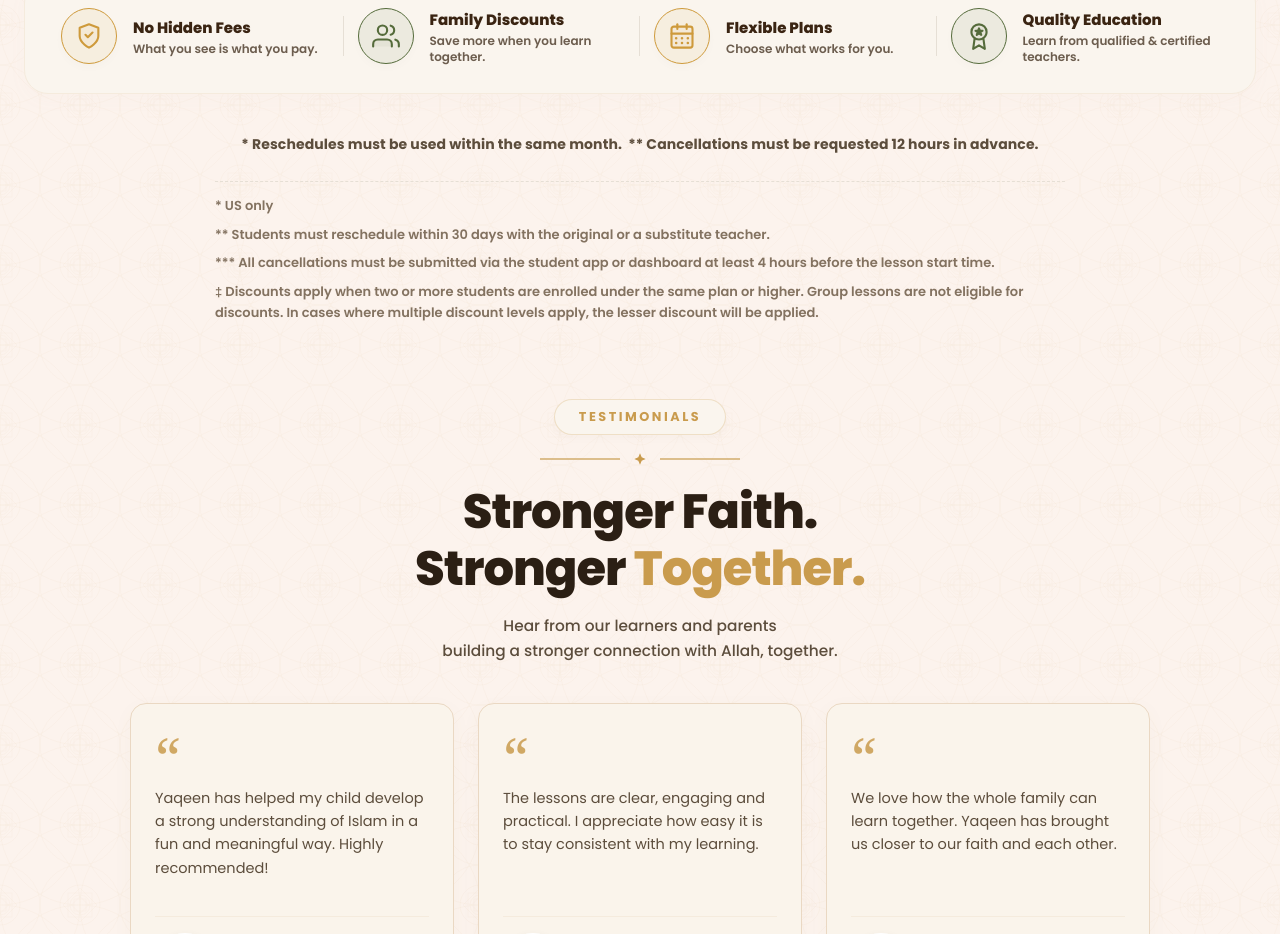
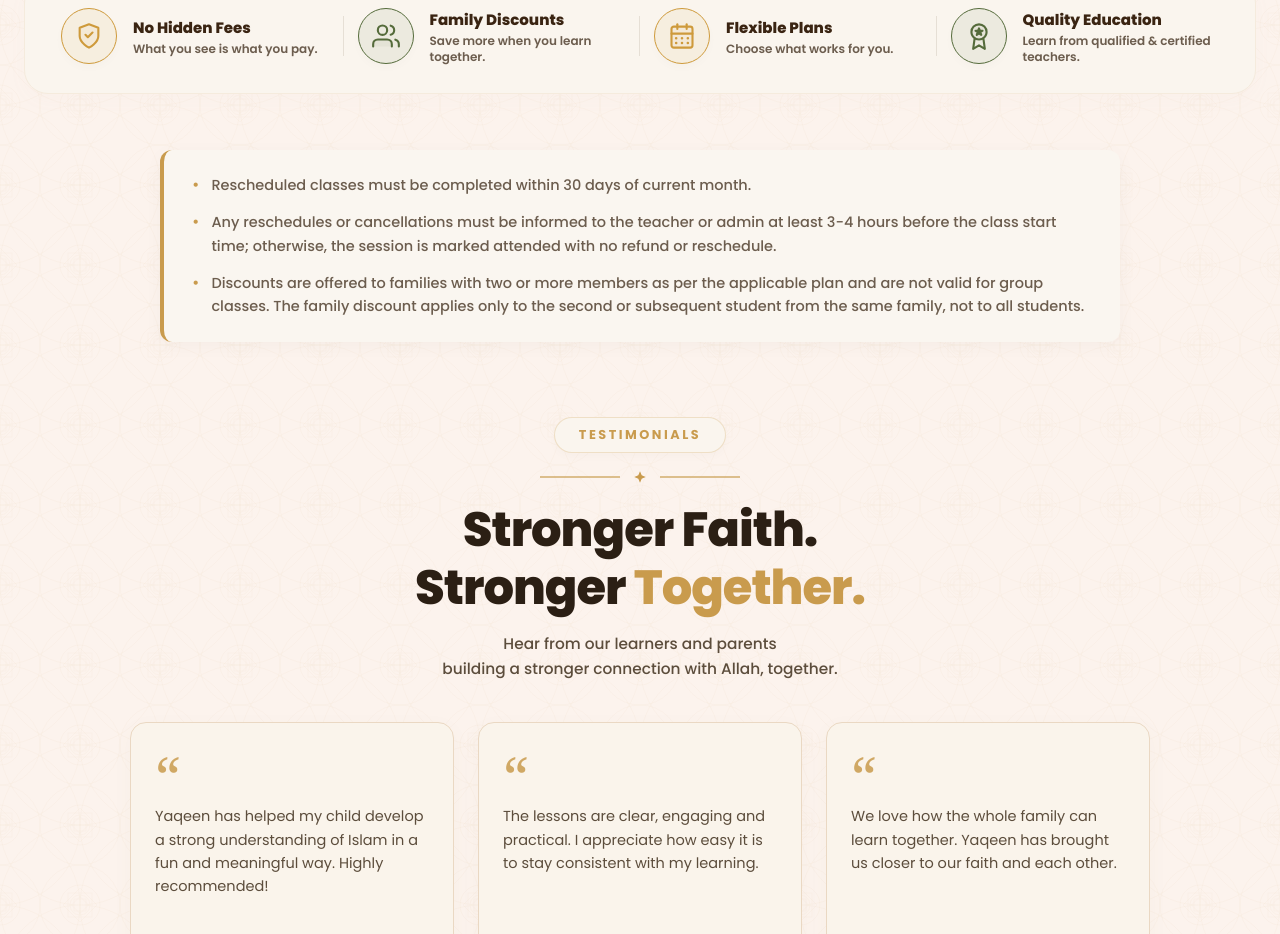
Before and after one commit to ser-name123/yaqeen, a Next.js app: page /pricing in a window 1280 px wide. Shown: the part 1236-2170 px from the top of the page. Built offline with nearby package versions, Linux system fonts and the light colour scheme; no server answers; the database is empty.

Commit message:
feat: redesign pricing footnotes to left-aligned bulleted card layout with updated copy

```diff
--- a/app/pricing/page.js
+++ b/app/pricing/page.js
@@ -470,16 +470,63 @@
           </div>
 
           {/* Footnotes & Disclaimers */}
-          <div className="pricing-footnotes reveal-slide-up">
-            <p className="footnote-line-primary">
-              * Reschedules must be used within the same month. &nbsp;** Cancellations must be requested 12 hours in advance.
-            </p>
-
-            <div className="footnote-details">
-              <p className="footnote-detail-item">* US only</p>
-              <p className="footnote-detail-item">** Students must reschedule within 30 days with the original or a substitute teacher.</p>
-              <p className="footnote-detail-item">*** All cancellations must be submitted via the student app or dashboard at least 4 hours before the lesson start time.</p>
-              <p className="footnote-detail-item">‡ Discounts apply when two or more students are enrolled under the same plan or higher. Group lessons are not eligible for discounts. In cases where multiple discount levels apply, the lesser discount will be applied.</p>
+          <div className="pricing-footnotes reveal-slide-up" style={{
+            textAlign: "left",
+            alignItems: "stretch",
+            maxWidth: "960px",
+            margin: "32px auto 0 auto"
+          }}>
+            <div style={{
+              background: "#FAF6F0",
+              borderLeft: "4px solid #C99B4D",
+              borderRadius: "12px",
+              padding: "24px 28px",
+              boxShadow: "0 4px 20px rgba(44, 37, 30, 0.03)",
+              width: "100%",
+              boxSizing: "border-box"
+            }}>
+              <ul style={{
+                margin: 0,
+                padding: 0,
+                listStyleType: "none",
+                display: "flex",
+                flexDirection: "column",
+                gap: "14px"
+              }}>
+                <li style={{
+                  display: "flex",
+                  gap: "12px",
+                  fontSize: "14.5px",
+                  color: "#6C5D4E",
+                  lineHeight: "1.6",
+                  fontWeight: "500"
+                }}>
+                  <span style={{ color: "#C99B4D", fontSize: "16px", marginTop: "-2px" }}>•</span>
+                  <span>Rescheduled classes must be completed within 30 days of current month.</span>
+                </li>
+                <li style={{
+                  display: "flex",
+                  gap: "12px",
+                  fontSize: "14.5px",
+                  color: "#6C5D4E",
+                  lineHeight: "1.6",
+                  fontWeight: "500"
+                }}>
+                  <span style={{ color: "#C99B4D", fontSize: "16px", marginTop: "-2px" }}>•</span>
+                  <span>Any reschedules or cancellations must be informed to the teacher or admin at least 3-4 hours before the class start time; otherwise, the session is marked attended with no refund or reschedule.</span>
+                </li>
+                <li style={{
+                  display: "flex",
+                  gap: "12px",
+                  fontSize: "14.5px",
+                  color: "#6C5D4E",
+                  lineHeight: "1.6",
+                  fontWeight: "500"
+                }}>
+                  <span style={{ color: "#C99B4D", fontSize: "16px", marginTop: "-2px" }}>•</span>
+                  <span>Discounts are offered to families with two or more members as per the applicable plan and are not valid for group classes. The family discount applies only to the second or subsequent student from the same family, not to all students.</span>
+                </li>
+              </ul>
             </div>
           </div>
 
```
